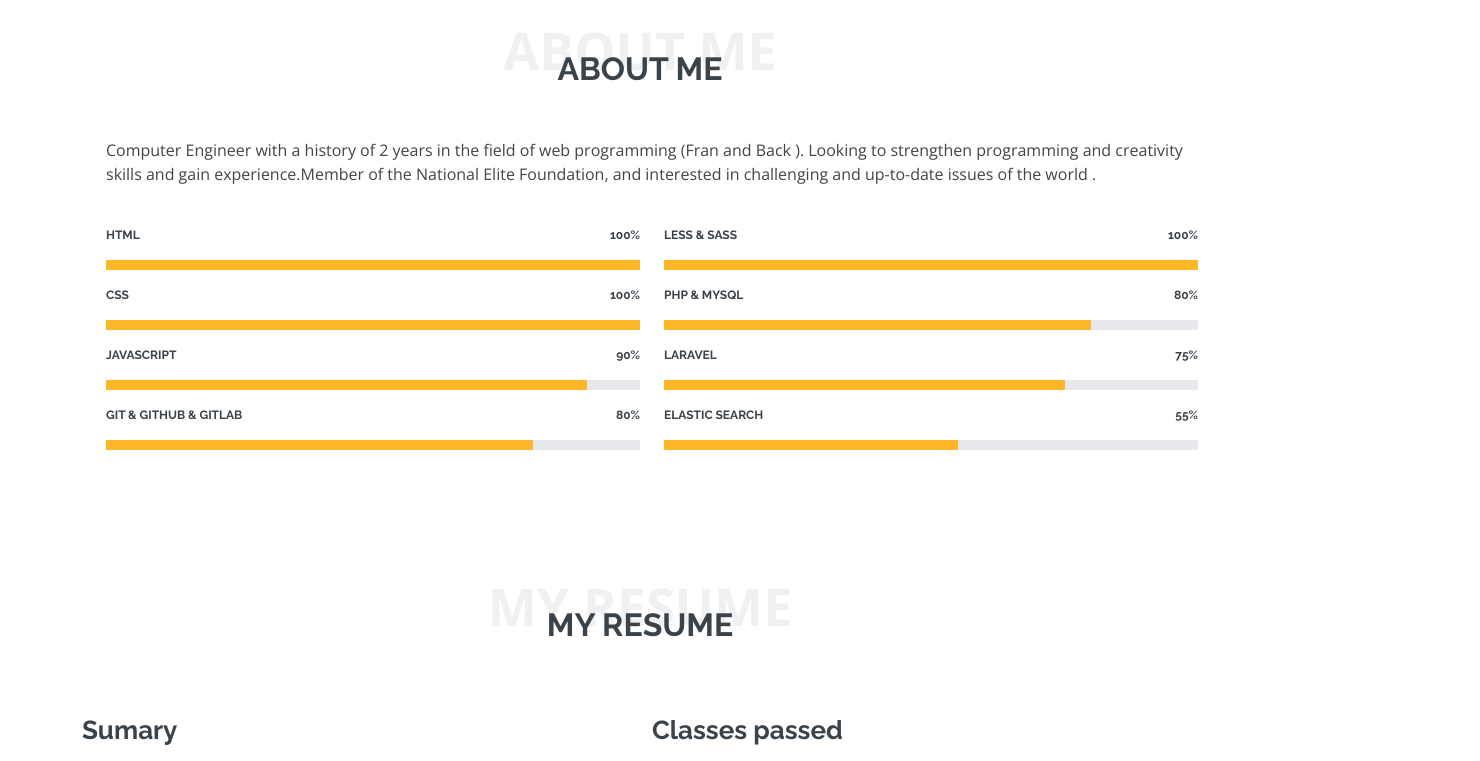
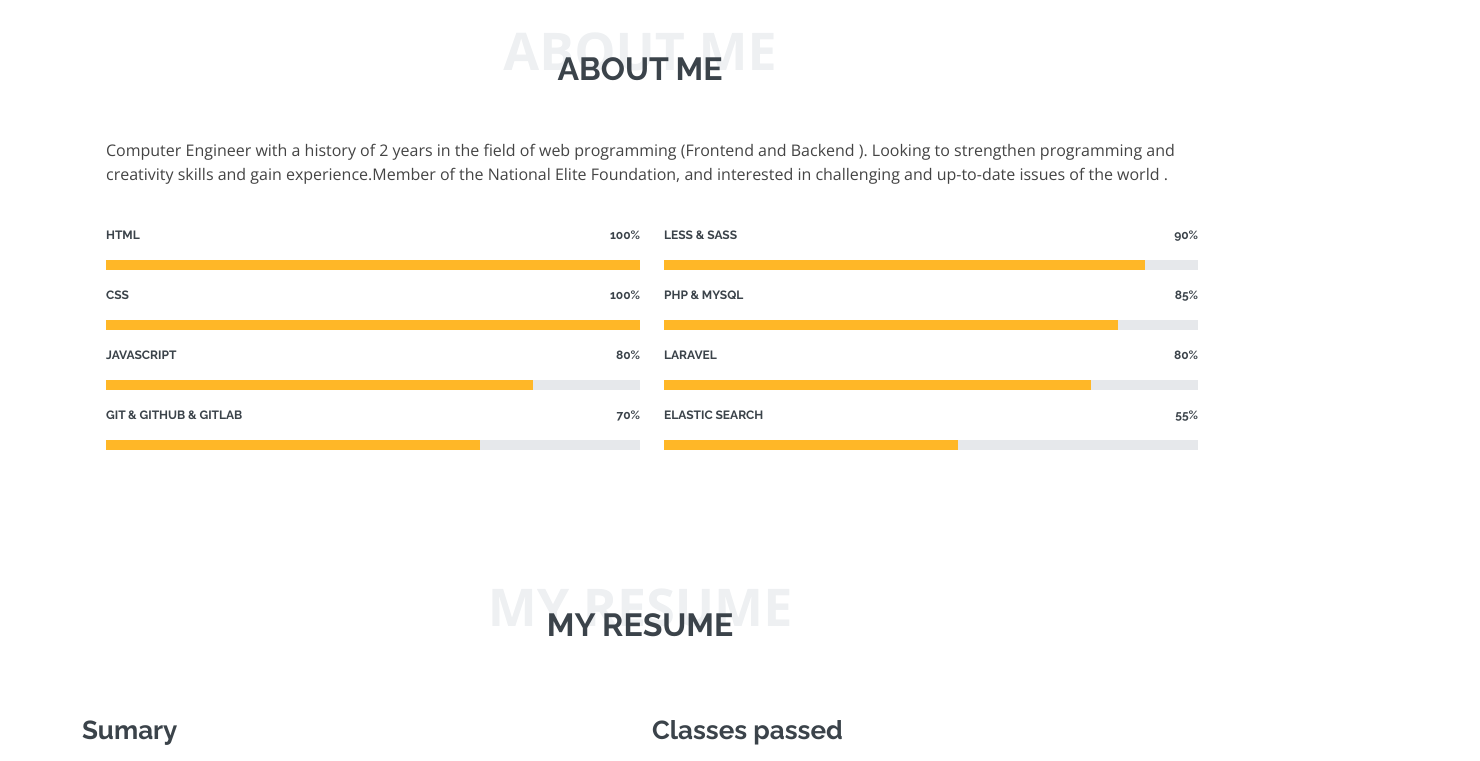
Before and after one commit to mobina1380/Mobina, a plain HTML site: page index.html in a window 1280 px wide. Shown: the part 840-1601 px from the top of the page, 1480 px wide, since content can reach past the window. Drawn offline with nearby package versions, Linux system fonts and the light colour scheme.

Commit message:
edit page

```diff
--- a/index.html
+++ b/index.html
@@ -100,7 +100,7 @@
           <div class="col-lg-12 d-flex flex-column align-items-stretch ">
             <div class="content ps-lg-4 d-flex flex-column justify-content-center">
               <div class="row">
-           <div class="col-lg-12 wow fadeInDown" data-wow-delay="0.5">Computer Engineer with a history of 2 years in the field of web programming (Fran and Back ). Looking to strengthen programming and creativity skills and gain experience.Member of the National Elite Foundation, and interested in challenging and up-to-date issues of the world .
+           <div class="col-lg-12 wow fadeInDown" data-wow-delay="0.5">Computer Engineer with a history of 2 years in the field of web programming (Frontend and Backend ). Looking to strengthen programming and creativity skills and gain experience.Member of the National Elite Foundation, and interested in challenging and up-to-date issues of the world .
           </div>
               </div>
               <div class="row mt-n4">
@@ -127,37 +127,37 @@
                 </div>
 
                 <div class="progress">
-                  <span class="skill">JavaScript <i class="val">90%</i></span>
+                  <span class="skill">JavaScript <i class="val">80%</i></span>
                   <div class="progress-bar-wrap">
-                    <div class="progress-bar" role="progressbar" aria-valuenow="90" aria-valuemin="0" aria-valuemax="100"></div>
+                    <div class="progress-bar" role="progressbar" aria-valuenow="80" aria-valuemin="0" aria-valuemax="100"></div>
                   </div>
                 </div>
                 <div class="progress">
-                  <span class="skill"> Git & Github & Gitlab <i class="val">80%</i></span>
+                  <span class="skill"> Git & Github & Gitlab <i class="val">70%</i></span>
                   <div class="progress-bar-wrap">
-                    <div class="progress-bar" role="progressbar" aria-valuenow="80" aria-valuemin="0" aria-valuemax="100"></div>
+                    <div class="progress-bar" role="progressbar" aria-valuenow="70" aria-valuemin="0" aria-valuemax="100"></div>
                   </div>
                 </div>
                </div>
                <div class="col-lg-6">
                 <div class="progress">
-                  <span class="skill">Less & Sass <i class="val">100%</i></span>
+                  <span class="skill">Less & Sass <i class="val">90%</i></span>
                   <div class="progress-bar-wrap">
-                    <div class="progress-bar" role="progressbar" aria-valuenow="100" aria-valuemin="0" aria-valuemax="100"></div>
+                    <div class="progress-bar" role="progressbar" aria-valuenow="90" aria-valuemin="0" aria-valuemax="100"></div>
                   </div>
                 </div>
 
                 <div class="progress">
-                  <span class="skill">PHP & Mysql <i class="val">80%</i></span>
+                  <span class="skill">PHP & Mysql <i class="val">85%</i></span>
                   <div class="progress-bar-wrap">
-                    <div class="progress-bar" role="progressbar" aria-valuenow="80" aria-valuemin="0" aria-valuemax="100"></div>
+                    <div class="progress-bar" role="progressbar" aria-valuenow="85" aria-valuemin="0" aria-valuemax="100"></div>
                   </div>
                 </div>
 
                 <div class="progress">
-                  <span class="skill">Laravel <i class="val">75%</i></span>
+                  <span class="skill">Laravel <i class="val">80%</i></span>
                   <div class="progress-bar-wrap">
-                    <div class="progress-bar" role="progressbar" aria-valuenow="75" aria-valuemin="0" aria-valuemax="100"></div>
+                    <div class="progress-bar" role="progressbar" aria-valuenow="80" aria-valuemin="0" aria-valuemax="100"></div>
                   </div>
                 </div>
                 <div class="progress">
@@ -226,7 +226,7 @@
               <h4>Cooperation in the Parsa team
               </h4>
               <h5>2021 - 2022</h5>
-              <p><em>Myproject : <a href="parsaqa.com" class="text-primary">parsaqa.com</a>
+              <p><em>Myproject : <a href="https://parsaqa.com/" class="text-primary">parsaqa.com</a>
               </em></p>
 
             </div>
@@ -241,11 +241,11 @@
             </div>
 
             <div class="resume-item">
-              <h4>President of Alzahra University IT Association
-
+              <h4>Project in the women's area of AlZahra University
               </h4>
               <h5>2022</h5>
-              <p></p>
+              <p><em>Myproject : <a href="https://wofowo.ir/" class="text-primary">wofowo.ir</a>
+              </em></p>
 
             </div>
 
```
